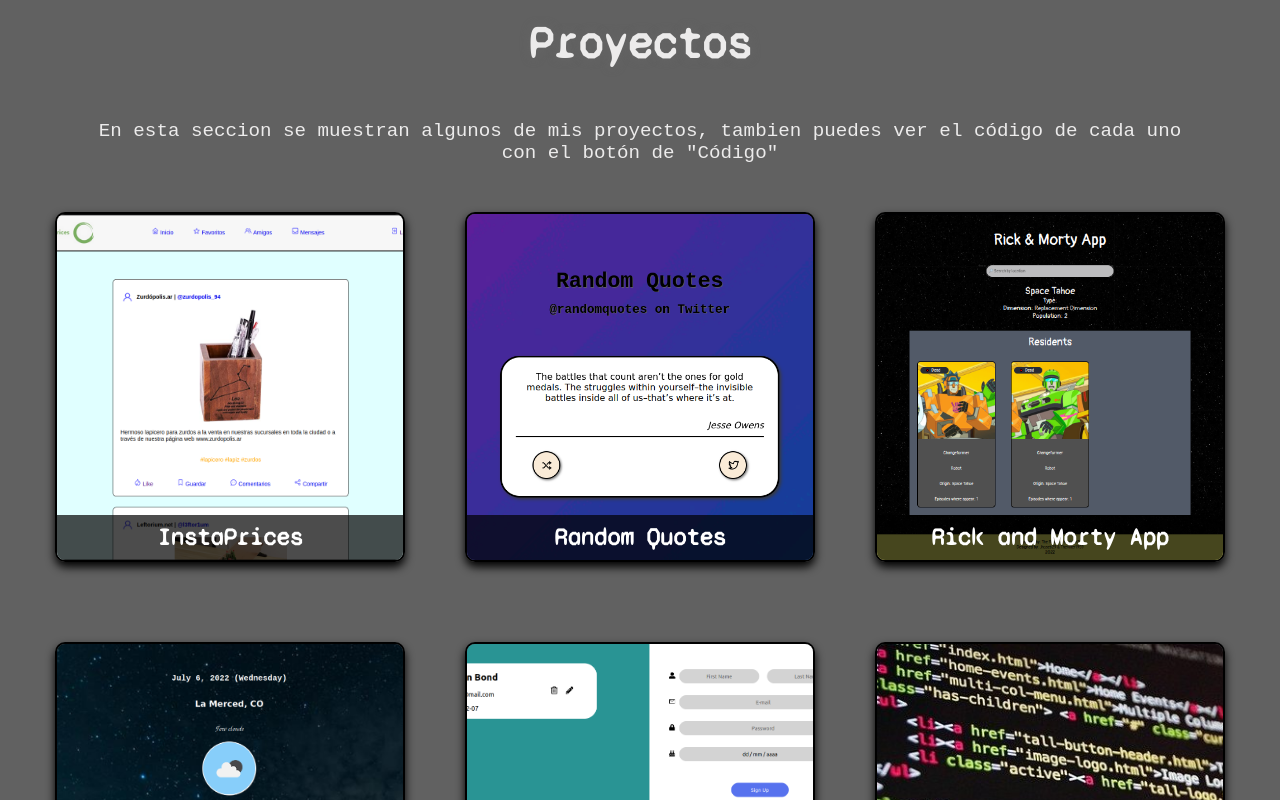
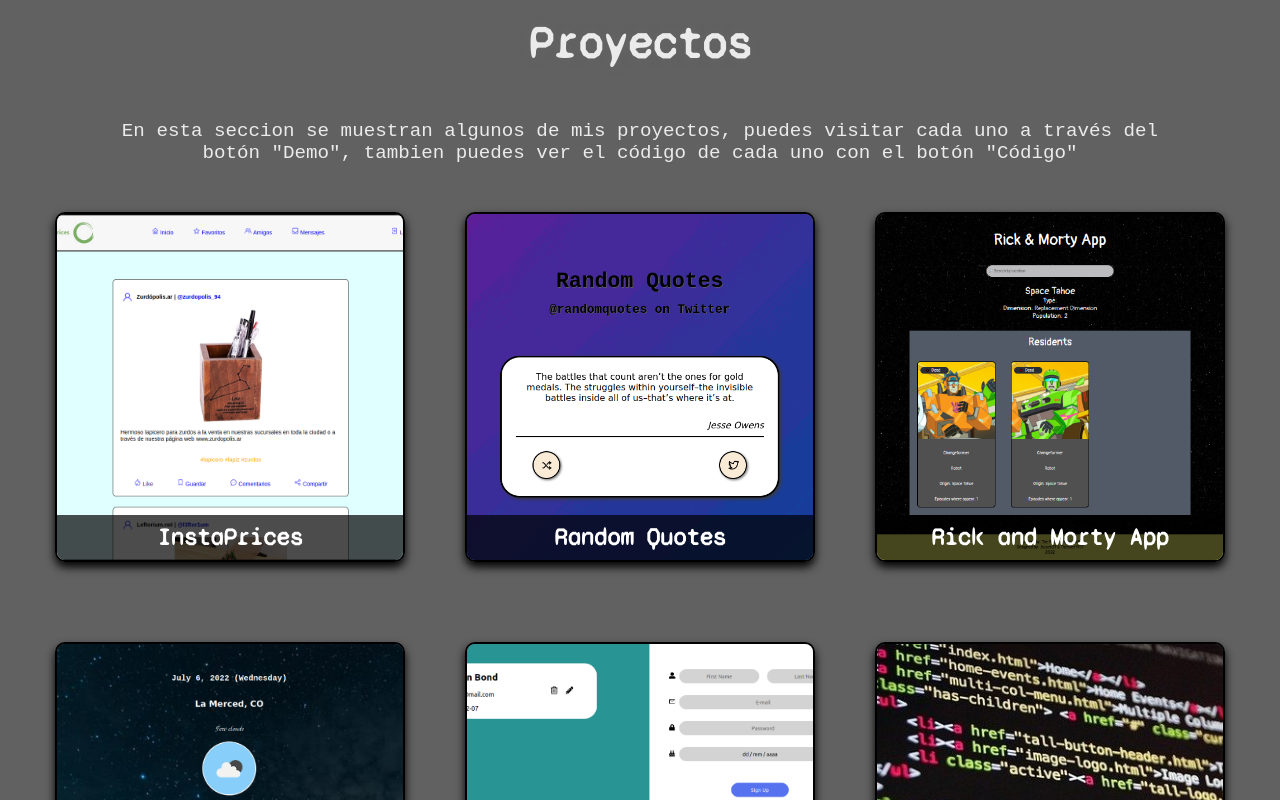
Before and after one commit to devKiller59/portfolio, a React (Create React App) app: page / in a window 1280 px wide. Shown: the part 1820-2620 px from the top of the page. Built offline with nearby package versions, Linux system fonts and the light colour scheme; the HTML template or start-up script is replaced by a standard one.

Commit message:
arreglos finales de proyectos

```diff
--- a/src/components/Projects.jsx
+++ b/src/components/Projects.jsx
@@ -72,7 +72,7 @@ const Projects = () => {
   return (
     <div id='projects' name="Projects" className="projects" style={{ backgroundColor: theme.projectBackground, color: theme.projectTextColor, transition: ".2s" }} >
       <h1>Proyectos</h1>
-      <h2>En esta seccion se muestran algunos de mis proyectos, tambien puedes ver el código de cada uno con el botón de "Código"</h2>
+      <h2>En esta seccion se muestran algunos de mis proyectos, puedes visitar cada uno a través del botón "Demo", tambien puedes ver el código de cada uno con el botón "Código"</h2>
       <div className='grid'>
         {projects.map(({ id, src, title, description, technologies, demo, code }) => (
           <div className="card" key={id}>
@@ -89,7 +89,7 @@ const Projects = () => {
                   <button>Demo</button>
                 </a>
                 <a href={code} target="_blank" rel="noopener noreferrer">
-                  <button>Code</button>
+                  <button>Código</button>
                 </a>
               </div>
             </div>
```
